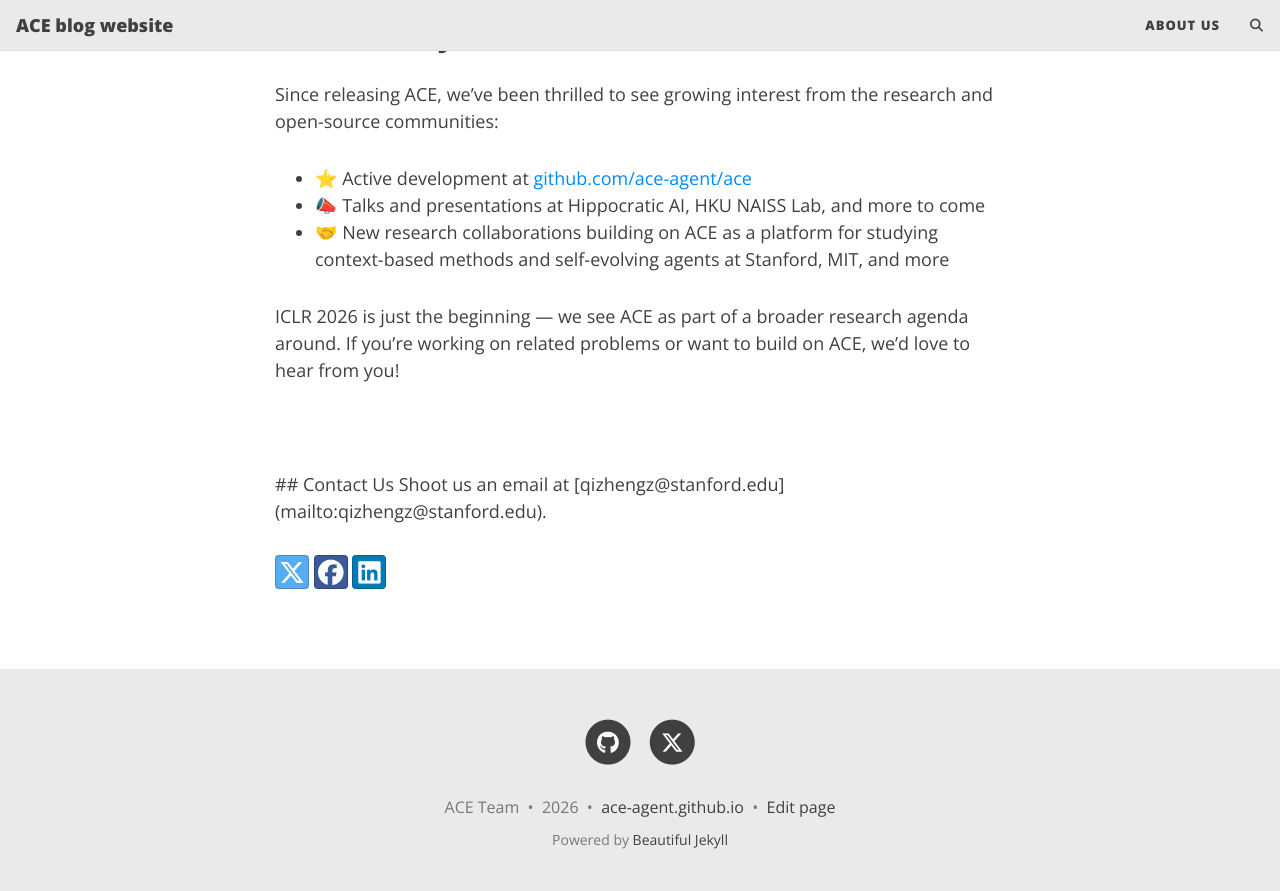
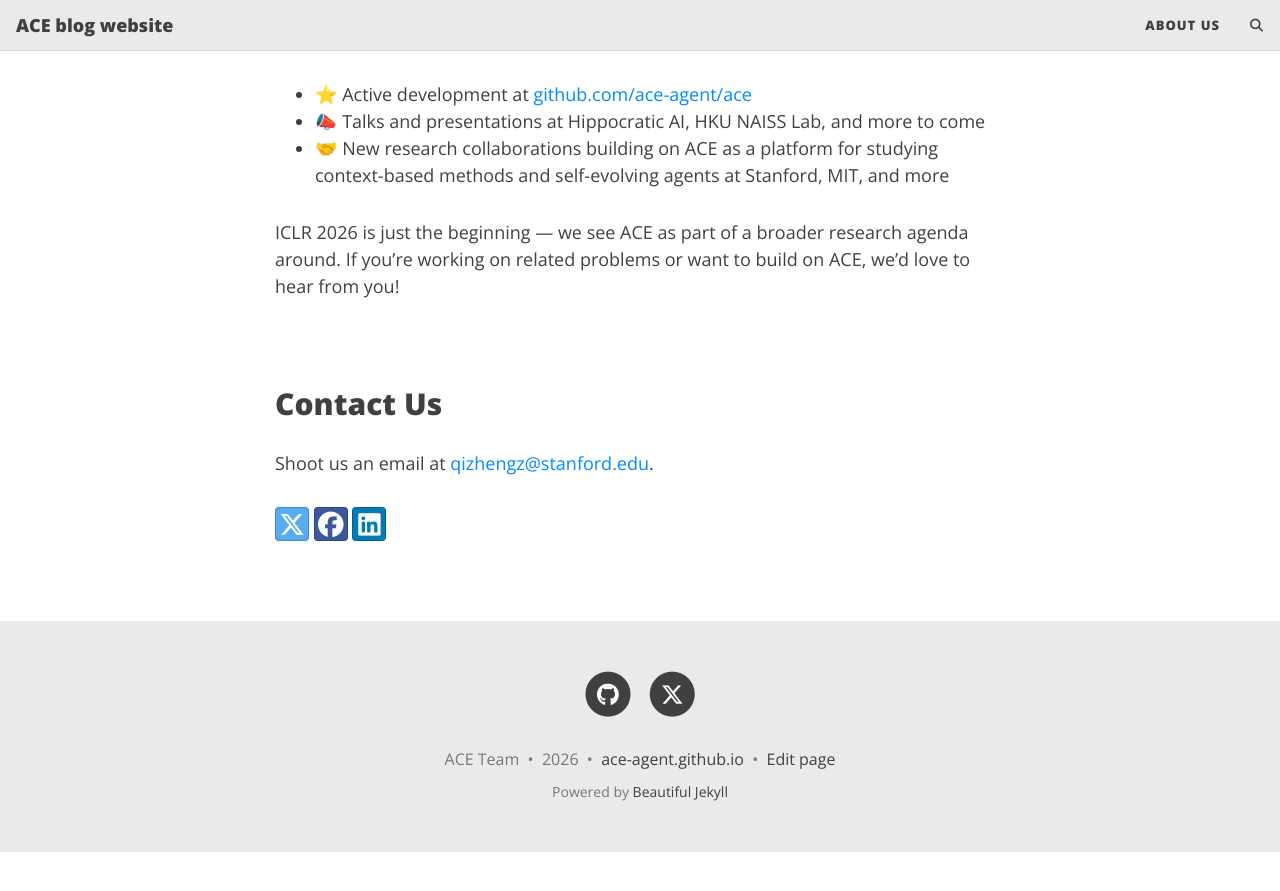
Before and after one commit to ace-agent/blogs, a Jekyll site: the page built from _posts/2026-01-29-iclr-acceptance.md, in a window 1280 px wide and 900 px high, scrolled down 2087 px. Shown: the top 891 px of the window. Built offline with Jekyll 4.4.1, drawn with Linux system fonts in a browser that asks for light colours; comment, search, counter and statistics services are not loaded; after the commit the page ends 2939 px from its top, so only the background shows below that.

Commit message:
[Fix] Bug fixes in config and blog post

```diff
--- a/_config.yml
+++ b/_config.yml
@@ -293,12 +293,9 @@ exclude:
   - screenshot.png
   - docs/
 
-remote_theme: daattali/beautiful-jekyll
-
 plugins:
   - jekyll-paginate
   - jekyll-sitemap
-  - jekyll-remote-theme
 
 # Beautiful Jekyll / Dean Attali
 # 2fc73a3a967e97599c9763d05e564189
--- a/_posts/2026-01-29-iclr-acceptance.md
+++ b/_posts/2026-01-29-iclr-acceptance.md
@@ -6,8 +6,6 @@ share-img: /assets/img/iclr-logo.png
 author: Qizheng Zhang
 image: /assets/img/iclr-logo.png
 ---
-<br>
-
 🎉 **Our paper _Agentic Context Engineering (ACE)_ has been accepted to ICLR 2026!**
 
 We are excited to share that our work on building *self-improving language agents through context evolution* will appear at the International Conference on Learning Representations (ICLR) 2026.
@@ -16,7 +14,6 @@ ACE explores a simple but powerful idea: instead of updating model weights, can
 
 **[[💻 Source code]](https://github.com/ace-agent/ace) &nbsp;  [[📚 Paper]](https://arxiv.org/pdf/2510.04618)**
 
-<br>
 <br>
 
 ## What is ACE?
@@ -54,7 +51,6 @@ Since releasing ACE, we’ve been thrilled to see growing interest from the rese
 ICLR 2026 is just the beginning --- we see ACE as part of a broader research agenda around. If you’re working on related problems or want to build on ACE, we’d love to hear from you!
 
 <br>
-<be>
 
 ## Contact Us
 
```
